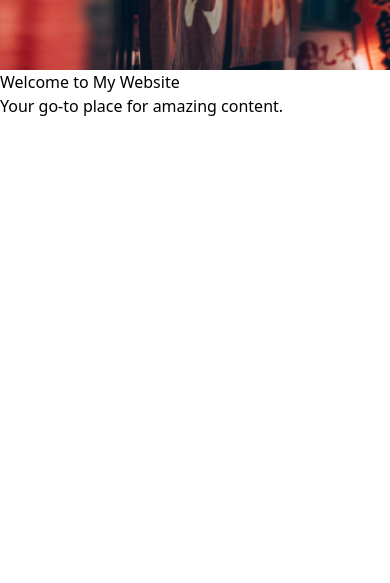
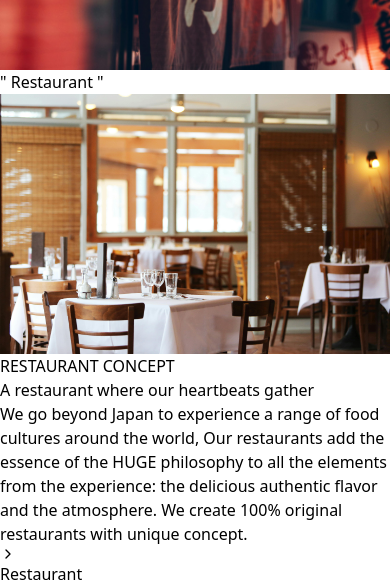
Before and after one commit to wittyjain/restaurant-chains-webapp, a React (Vite) app: page / in a window 390 px wide. Shown: the part 919-1502 px from the top of the page. Before the commit the page ends 1037 px from the top, so only its background shows below. Built offline with nearby package versions, Linux system fonts and the light colour scheme.

Commit message:
all final changes

```diff
--- a/src/App.jsx
+++ b/src/App.jsx
@@ -1,7 +1,6 @@
 import { useState } from "react";
 import Header from "./components/Header/Header";
 import NavBar from "./components/NavBar/NavBar";
-import Rough from "./components/Rough/Rough";
 
 function App() {
   const [count, setCount] = useState(0);
@@ -10,7 +9,6 @@ function App() {
     <div>
       <NavBar />
       <Header />
-      <Rough />
     </div>
   );
 }
--- /dev/null
+++ b/src/Layout.jsx
@@ -0,0 +1,14 @@
+import React from "react";
+import { Outlet } from "react-router-dom";
+import NavBar from "./components/NavBar/NavBar";
+
+const Layout = () => {
+  return (
+    <div>
+      <NavBar />
+      <Outlet />
+    </div>
+  );
+};
+
+export default Layout;
--- a/src/components/Header/Header.jsx
+++ b/src/components/Header/Header.jsx
@@ -18,7 +18,7 @@ function Header() {
   console.log(imageIndex);
 
   return (
-    <div className="relative h-screen overflow-hidden ]">
+    <div className="relative h-screen overflow-hidden ">
       <video
         autoPlay
         loop
@@ -31,7 +31,7 @@ function Header() {
         <img
           src={heroImages[imageIndex]}
           alt=""
-          className="w-full h-full object-cover fixed md:hidden"
+          className="w-full h-full object-cover md:hidden"
         />
       </Fade>
     </div>
--- a/src/components/NavBar/NavBar.jsx
+++ b/src/components/NavBar/NavBar.jsx
@@ -47,7 +47,7 @@ function NavBar() {
 
   return (
     <div className="relative">
-      <div className="fixed top-0 right-0 left-0  text-white bg-black  md:flex gap-5 justify-between uppercase  px-3 py-5 items-center md:opacity-80  z-[20] ">
+      <div className="fixed top-0 right-0 left-0  text-white bg-black  md:flex gap-5 justify-between uppercase  px-3 py-5 items-center opacity-80  z-[20] ">
         <ul className="flex justify-between my-4 mx-2 items-center sticky">
           <li>
             <img src={logo} alt="logo" className="md:h-auto md:max-w-xl h-6 " />
--- /dev/null
+++ b/src/components/Restaurant/Restaurant.jsx
@@ -0,0 +1,50 @@
+import React from "react";
+import { FiChevronRight } from "react-icons/fi";
+import restaurantSection from "../../assets/section-restaurant.jpg";
+
+export const Btn = ({ buttonName, className = "" }) => {
+  return (
+    <div>
+      <button
+        className={`flex items-center border-solid border-[1px] border-black  uppercase text-base tracking-wider ${className}`}
+      >
+        <FiChevronRight />
+        {buttonName}
+      </button>
+    </div>
+  );
+};
+
+const Restaurant = ({ title }) => {
+  return (
+    <div className=" py-16 flex flex-col">
+      <div className="flex flex-col items-center">
+        <h2 className="mb-5 uppercase tracking-[4px] font-normal">
+          " {title} "
+        </h2>
+        <img src={restaurantSection} alt="" />
+      </div>
+      <div className="flex flex-col items-center my-8">
+        <h3 className="text-xs tracking-[4px] font-normal uppercase mb-4">
+          RESTAURANT CONCEPT
+        </h3>
+        <p className="font-bold text-xs tracking-widest mb-8 ">
+          A restaurant where our heartbeats gather
+        </p>
+        <p className="font-normal leading-6 text-xs mx-6 ">
+          We go beyond Japan to experience a range of food cultures around the
+          world, Our restaurants add the essence of the HUGE philosophy to all
+          the elements from the experience: the delicious authentic flavor and
+          the atmosphere. We create 100% original restaurants with unique
+          concept.
+        </p>
+        <Btn
+          className="px-40 py-4 hover:bg-black hover:text-white duration-300 mt-12 gap-3"
+          buttonName={"Restaurant"}
+        />
+      </div>
+    </div>
+  );
+};
+
+export default Restaurant;
--- a/src/components/Rough/Rough.jsx
+++ /dev/null
@@ -1,14 +0,0 @@
-import React from "react";
-
-function Rough() {
-  return (
-    <div className="relative z-10 flex left-0 right-0 items-center justify-center h-screen">
-      <div className="text-center text-white p-4 bg-gray-800 bg-opacity-50 rounded-lg">
-        <h1 className="text-4xl font-bold mb-4">Welcome to My Website</h1>
-        <p className="text-lg">Your go-to place for amazing content.</p>
-      </div>
-    </div>
-  );
-}
-
-export default Rough;
--- a/src/main.jsx
+++ b/src/main.jsx
@@ -1,13 +1,35 @@
-import { StrictMode } from 'react'
-import { createRoot } from 'react-dom/client'
-import App from './App.jsx'
-import './index.css'
-import { BrowserRouter } from 'react-router-dom'
+import { StrictMode } from "react";
+import { createRoot } from "react-dom/client";
+import "./index.css";
+import { createBrowserRouter, RouterProvider } from "react-router-dom";
+import Layout from "./Layout.jsx";
+import Header from "./components/Header/Header.jsx";
+import Restaurant from "./components/Restaurant/Restaurant.jsx";
 
+const router = createBrowserRouter([
+  {
+    path: "/",
+    element: <Layout />,
+    children: [
+      {
+        path: "",
+        element: (
+          <div>
+            <Header />
+            <Restaurant title={"Restaurant"} />
+          </div>
+        ),
+      },
+      // {
+      //   path: "",
+      //   element: ,
+      // },
+    ],
+  },
+]);
 
-createRoot(document.getElementById('root')).render(
+createRoot(document.getElementById("root")).render(
   <StrictMode>
-    <BrowserRouter> <App /></BrowserRouter>
-
-  </StrictMode>,
-)
+    <RouterProvider router={router} />
+  </StrictMode>
+);
```
Also changed, not shown: src/assets/section-restaurant.jpg (added).
